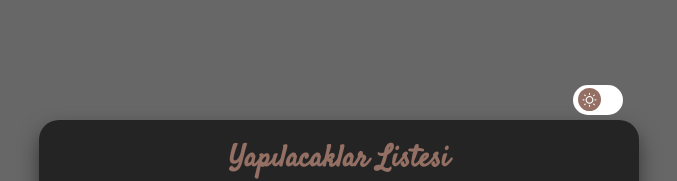
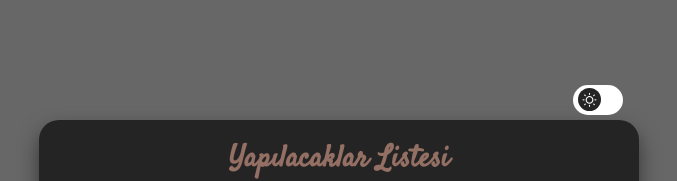
Before and after one commit to mervekabakci/react-todo, a React (Vite) app: page / in a window 1280 px wide. Shown: the top 181 px of the page, without its empty margins (301-978 px from the left). Built offline with nearby package versions, Linux system fonts and the light colour scheme.

Commit message:
dark mode arkaplan degısımı

```diff
--- a/public/assets/front/css/app.css
+++ b/public/assets/front/css/app.css
@@ -100,7 +100,7 @@ body {
   width: 23px;
   left: 5px;
   bottom: 4px;
-  background-color: var(--fourth);
+  background-color: var(--primary);
   transition: 0.4s;
   border-radius: 100%;
   display: inline-flex;
@@ -118,6 +118,7 @@ body {
   content: "\e900";
   font-size: 22px;
   color: var(--white);
+  background-color: var(--fourth);
 }
 .switch .slider.round {
   border-radius: 34px;
--- a/public/assets/front/css/sass/forms/_switch.scss
+++ b/public/assets/front/css/sass/forms/_switch.scss
@@ -36,7 +36,7 @@
       width: 23px;
       left:5px;
       bottom: 4px;
-      background-color: var(--fourth);
+      background-color: var(--primary);
       -webkit-transition: 0.4s;
       transition: 0.4s;
       border-radius: 100%;
@@ -61,6 +61,7 @@
     content: "\e900";
     font-size: 22px;
     color: var(--white);
+    background-color: var(--fourth);
   }
 
   .slider.round {
```
Also changed, not shown: public/assets/front/css/app.min.css.
